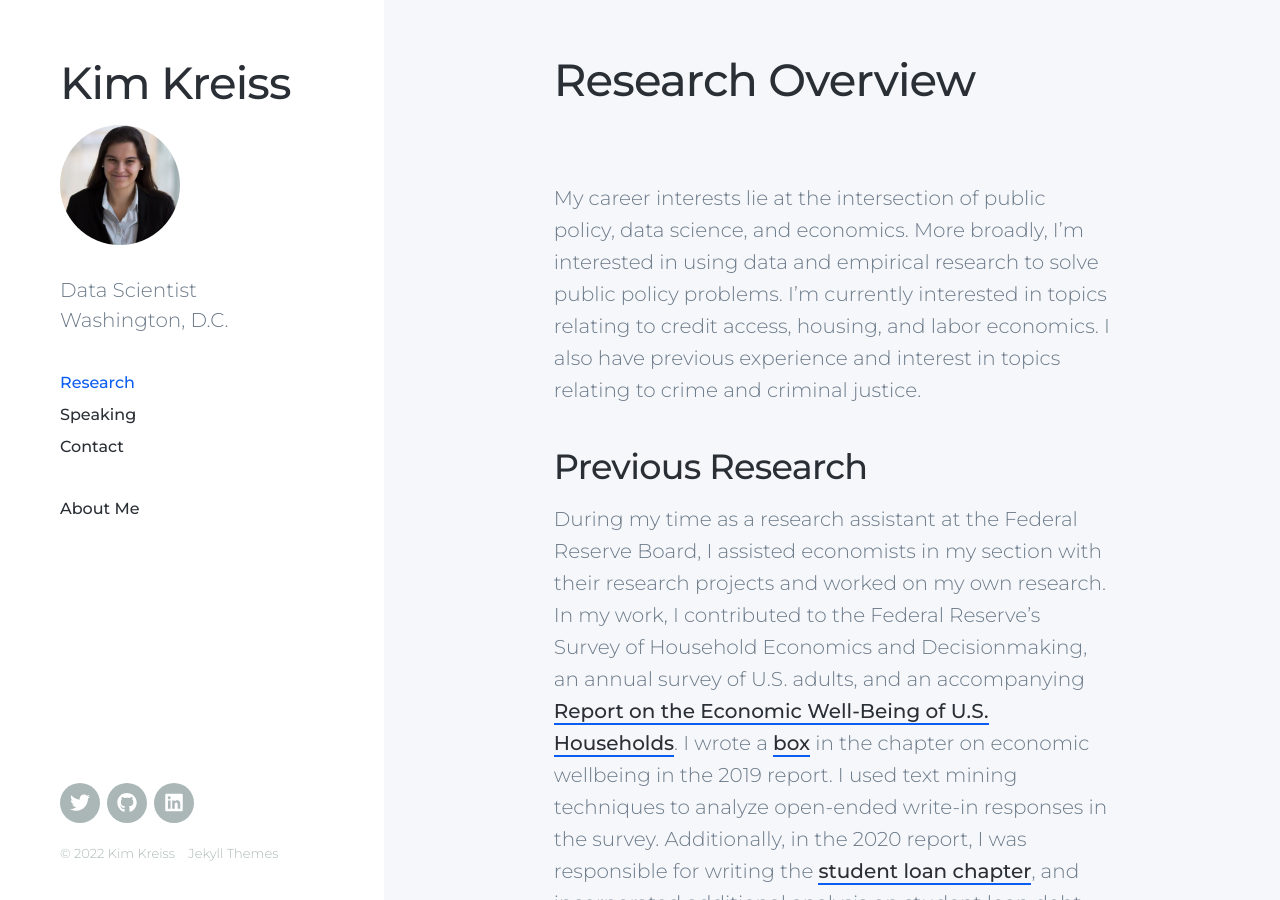
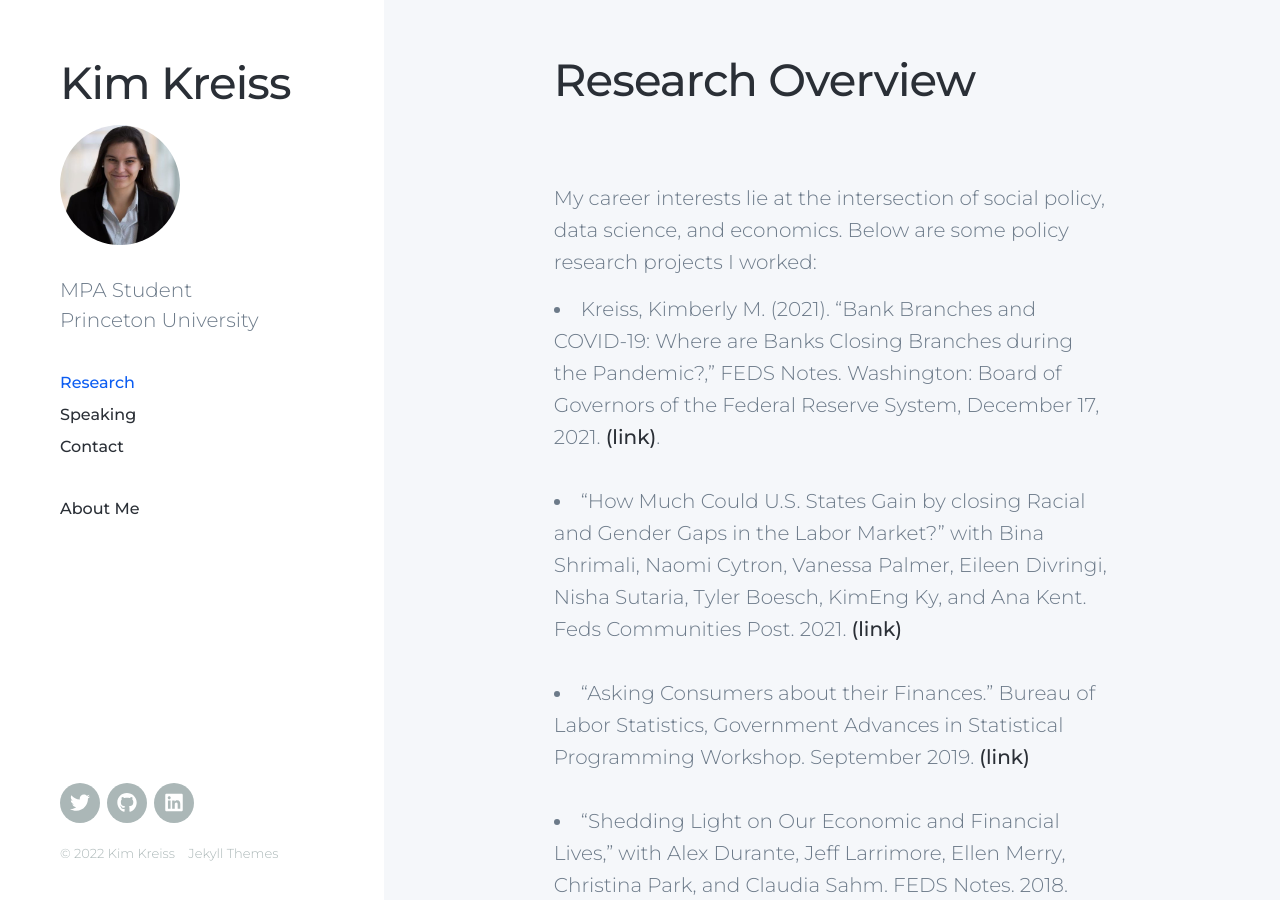
Before and after one commit to kimberlykreiss/kimberlykreiss.github.io, a Jekyll site: the page built from _pages/research.md, in a window 1280 px wide and 900 px high. Built offline with Jekyll 4.4.1, drawn with Linux system fonts in a browser that asks for light colours; nearby versions of some CDN libraries; some of the changed text lies outside the part shown.

Commit message:
Updating website for grad school

```diff
--- a/_data/settings.yml
+++ b/_data/settings.yml
@@ -1,6 +1,6 @@
 basic_settings:
   site_title: Kim Kreiss
-  site_tagline: Data Scientist <br> Washington, D.C.
+  site_tagline: MPA Student<br> Princeton University
   favicon_image: /images/headshot.jpeg
   description: Data Scientist
 
@@ -146,9 +146,9 @@ font_settings:
     letter_spacing: 0
     line_height: 1.6
   h6:
-    small_size: 17
-    medium_size: 20
-    large_size: 20
+    small_size: 12
+    medium_size: 12
+    large_size: 12
     weight: 500
     letter_spacing: 0
     line_height: 1.6
--- a/_pages/research.md
+++ b/_pages/research.md
@@ -5,14 +5,23 @@ title: 'Research Overview'
 #subtitle: This page gives an overview of my research experience, future research interests, and applications to policy.
 featured_image: '/images/demo/demo-square.jpg'
 ---
-My career interests lie at the intersection of public policy, data science, and economics. More broadly, I’m interested in using data and empirical research to solve public policy problems. I'm currently interested in topics relating to credit access, housing, and labor economics. I also have previous experience and interest in topics relating to crime and criminal justice.
+My career interests lie at the intersection of social policy, data science, and economics. Below are some policy research projects I worked:
+&nbsp;
+- Kreiss, Kimberly M. (2021). "Bank Branches and COVID-19: Where are Banks Closing Branches during the Pandemic?," FEDS Notes. Washington: Board of Governors of the Federal Reserve System, December 17, 2021. [(link)](https://doi.org/10.17016/2380-7172.3027).
+&nbsp;
+- "How Much Could U.S. States Gain by closing Racial and Gender Gaps in the Labor Market?" with Bina Shrimali, Naomi Cytron, Vanessa Palmer, Eileen Divringi, Nisha Sutaria, Tyler Boesch, KimEng Ky, and Ana Kent. Feds Communities Post. 2021. [(link)](https://fedcommunities.org/data/closethegaps/)
+&nbsp;
+- "Asking Consumers about their Finances." Bureau of Labor Statistics, Government Advances in Statistical Programming Workshop. September 2019. [(link)](https://kimberlykreiss.github.io/GASP_slides.pdf)
+&nbsp;
+- "Shedding Light on Our Economic and Financial Lives," with Alex Durante, Jeff Larrimore, Ellen Merry, Christina Park, and Claudia Sahm. FEDS Notes. 2018. [(link)](https://www.federalreserve.gov/econres/notes/feds-notes/shedding-light-on-our-economic-and-financial-lives-20180522.htm)
 
-## Previous Research
 
+
+<!--
 During my time as a research assistant at the Federal Reserve Board, I assisted economists in my section with their research projects and worked on my own research. In my work, I contributed to the Federal Reserve's Survey of Household Economics and Decisionmaking, an annual survey of U.S. adults, and an accompanying [Report on the Economic Well-Being of U.S. Households](https://www.federalreserve.gov/publications/files/2018-report-economic-well-being-us-households-201905.pdf). I wrote a [box](https://www.federalreserve.gov/publications/2019-economic-well-being-of-us-households-in-2018-economic-well-being.htm#xbox1-textanalysisofself-assessedwel-49224777) in the chapter on economic wellbeing in the 2019 report. I used text mining techniques to analyze open-ended write-in responses in the survey. Additionally, in the 2020 report, I was responsible for writing the [student loan chapter](https://www.federalreserve.gov/publications/2020-economic-well-being-of-us-households-in-2019-student-loans-other-education-debt.htm), and incorporated additional analysis on student loan debt and financial wellbeing.
 
 As a research assistant, I supported Board economists and other researchers with their research projects. I have worked on projects focusing on the effect of tax policy on wages, economic recovery in places with many credit-constrained borrowers, and the gig economy and women’s retirement.
 
 I have also led my own independent research projects, which I continue to do in my current role as a Data Scientist. As an example, in one research project, I use text mining and natural language processing techniques to extract information from an open-ended response question in this year's Survey of Household Economics and Decisionmaking. I used regression, natural language processing, and machine learning techniques to extract words and phrases most predictive of a respondent's economic wellbeing. I presented this work at the Bureau of Labor Statistics' Government Advances in Statistical Programming (GASP) workshop, which you can find [here](https://kimberlykreiss.github.io/GASP_slides.pdf). Most recently I have led research investigating where bank branches have closed during COVID-19 and discussed implications for consumer financial services access.
 
-In addition to the GASP workshop, I've presented my work at various conferences and events including the [DC R Conference](https://kimberlykreiss.github.io/DCR.pdf) and internal Board events including the data showcase. I have also spoken on panels focused on careers in data science and public policy through Rutgers University and Data Community DC.
+In addition to the GASP workshop, I've presented my work at various conferences and events including the [DC R Conference](https://kimberlykreiss.github.io/DCR.pdf) and internal Board events including the data showcase. I have also spoken on panels focused on careers in data science and public policy through Rutgers University and Data Community DC. -->
--- a/_projects/about.md
+++ b/_projects/about.md
@@ -1,20 +1,11 @@
 ---
 title: 'About Me'
 #subtitle: I am currently working as a Data Scientist in the Federal Reserve Board's Division of Consumer and Community Affairs (DCCA). My section #uses data and research to inform the Board about the economic conditions facing low- and moderate-income communities.
-description: Data Scientist
+description: MPA Student at Princeton University
 featured_image: /images/demo/demo-landscape.jpg
 ---
-I am currently working as a Data Scientist in the Federal Reserve Board's Division of Consumer and Community Affairs (DCCA). My section uses data and research to inform the Board about the economic conditions facing low- and moderate-income communities.
-## Education
+I am currently a graduate student at Princeton University, pursuing my Master's in Public Affairs (MPA) and concentrating in Economics and Public Policy. Prior to Princeton, I was working as a Data Scientist in the Federal Reserve Board's Division of Consumer and Community Affairs (DCCA), where I worked to use data and research to inform the Board about the economic conditions facing low- and moderate-income communities.
 
-I graduated Phi Beta Kappa from Rutgers University-New Brunswick with high honors from the Economics Department in 2017. I majored in economics and minored in mathematics and English. I wrote my senior thesis under Professor Anne Morrison Piehl on how the entry of ridesharing services into an area affects arrest rates. I am a clarinetist and played in several ensembles during my time in college including a clarinet ensemble, concert band, and symphony band. I was president of Chess Club in college, and I am a USCF-rated chess player.
+I graduated Phi Beta Kappa from Rutgers University-New Brunswick in 2017 with high honors from the Economics Department in 2017. I majored in economics and minored in mathematics and English. I wrote my senior thesis under Professor Anne Morrison Piehl on how the entry of ridesharing services into an area affects arrest rates.
 
-While working at the Federal Reserve, I have taken graduate-level coursework in data science, geography, and economics.
-
-## Current Role
-
-In my current role as a Data Scientist, I work collaboratively to use data and research to support the Board's regulatory responsibilities, policy development functions and community development work. My most recent projects have focused on topics related to credit access, employment, and housing. I am an avid R Shiny user and have recently designed dashboards to visualize trends and changes in small dollar mortgage lending and  monitor conditions for low- and moderate- income communities. I've recently lead the development of an R package to easily analyze and prepare data from the annual Survey of Household Economics and Decisionmaking's annual report.
-
-I also currently work on my own research projects. Most recently, I conducted a geospatial analysis of bank branches and mortgage lending, access to credit, and housing. In my most recent work, I conducted a geospatial analysis of bank branch closures from 2012-2017 and designed a model to assess how bank branch closures affect mortgage lending. I am currently working to analyze bank branch closures during COVID-19. For my information about previous research I have worked on, please see my [research page](https://kimberlykreiss.github.io/research).
-
-Finally, I am active in the Board R community and volunteer with the Board and Howard University's Economics Department collaborative course on Expository Data Analysis with R. I have led volunteer staff R trainings, have prepared and taught lectures, graded homework, and held office hours for students with programming issues and questions. Most recently, I have worked as a co-lead for the Project Committee which works to develop research projects for students and partner students with economists advisors. I am a key member for the Board's use-R group and work with colleagues across the Board to host R events.
+At Princeton, I'm interested in exploring policy areas related to labor, inequality, and economic empowerment. I'm a Graduate Associate with the Julis-Rabinowitz Center for Public Policy and am also pursuing a certificate in Statistics and Machine Learning. In my free time, I enjoy biking, yoga, and hiking.
--- a/index.html
+++ b/index.html
@@ -1,7 +1,7 @@
 ---
 layout: default
-title: Data scientist
-description: Data scientist
+title: MPA Student at Princeton University
+description: MPA Student at Princeton University
 featured_image: /images/social.jpg
 ---
 
```
Also changed, not shown: _includes/about.md (deleted, +0 -15 lines), _pages/speaking.md (+7 -3 lines).
